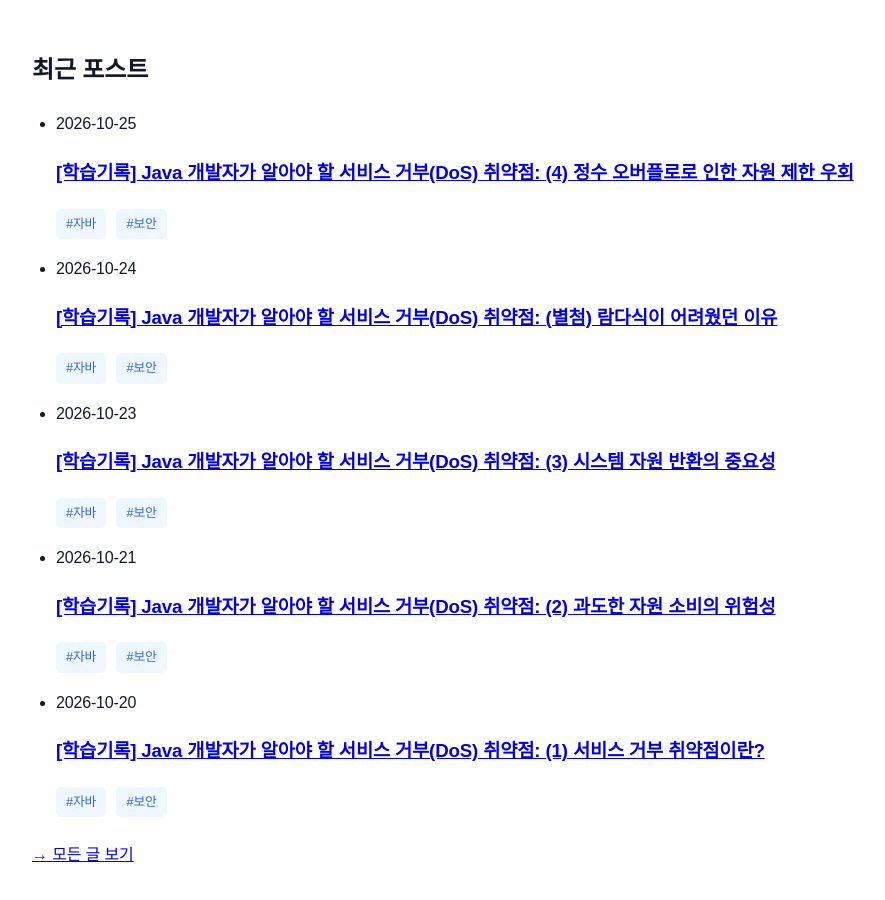
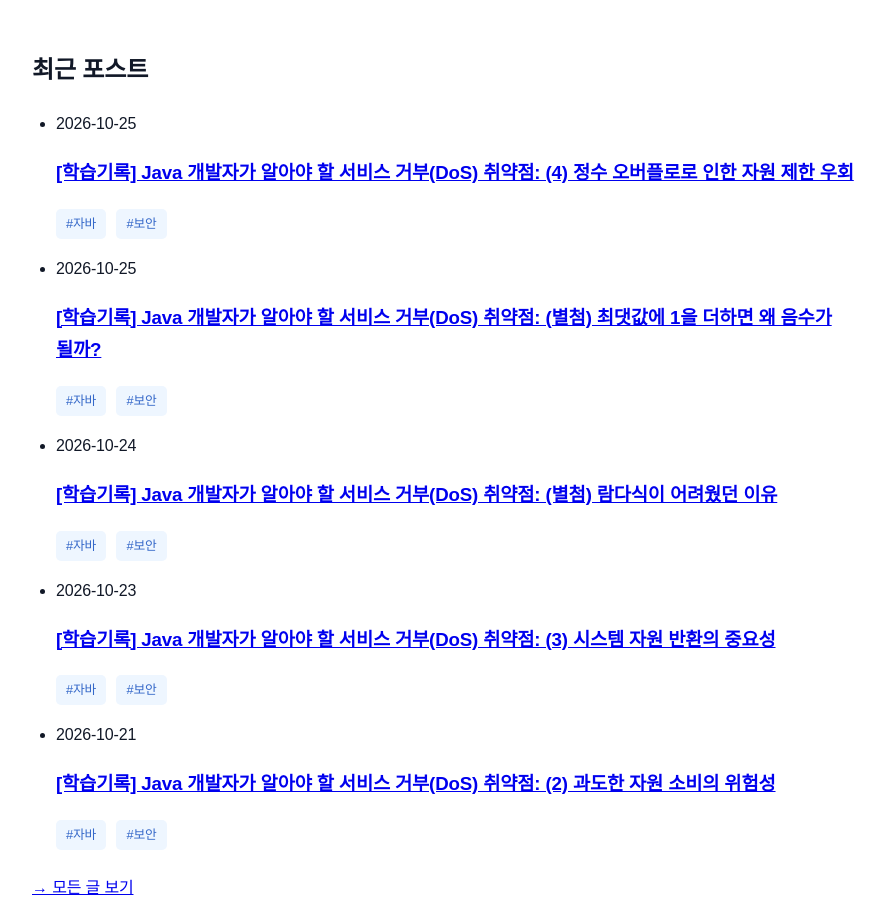
Before and after one commit to sanghoon-lee/sanghoon-lee.github.io, a Jekyll site: the page built from index.md, in a window 1280 px wide and 900 px high, scrolled down 477 px. Shown: the whole window, without its empty margins (194-1079 px from the left). Built offline with Jekyll 4.4.1, drawn with Linux system fonts in a browser that asks for light colours; part of the change alters nothing that is shown.

Commit message:
dos4 별첨 포스팅 추가

````diff
--- a/_data/dos.yml
+++ b/_data/dos.yml
@@ -12,3 +12,5 @@ posts:
     url: "/2026/10/24/dos3-added1/"
   - title: "(4) 정수 오버플로로 인한 자원 제한 우회"
     url: "/2026/10/25/dos4/"
+  - title: "(별첨) 최댓값에 1을 더하면 왜 음수가 될까?"
+    url: "2026/10/25/dos4-signed/"
--- /dev/null
+++ b/_posts/2026-10-25-dos4-signed.md
@@ -0,0 +1,184 @@
+---
+layout: post
+title: "[학습기록] Java 개발자가 알아야 할 서비스 거부(DoS) 취약점: (별첨) 최댓값에 1을 더하면 왜 음수가 될까?"
+date: 2026-10-25
+series: dos
+description: Java에서 사용하는 2의 보수 표현 방식을 알아보고, 정수형 변수의 최댓값에 1을 더하면 최솟값으로 바뀌는 이유를 정리합니다.
+image: /assets/images/oracle.jpg
+categories: 학습기록
+tags:
+  - 자바
+  - 보안
+---
+
+앞선 포스팅에서는 Oracle의 세 번째 DoS 보안 지침인 **DOS-3: Resource limit checks should not suffer from integer overflow**를 살펴보면서 정수 오버플로로 인해 자원 사용량 검증이 우회될 수 있다는 사실을 알아봤습니다.
+
+그 과정에서 `Long.MAX_VALUE`에 1을 더하면 최솟값인 음수로 바뀌는 현상을 확인했습니다.
+
+```java
+long value = Long.MAX_VALUE;
+
+System.out.println(value);     // 9223372036854775807
+System.out.println(value + 1); // -9223372036854775808
+```
+
+그렇다면 **최댓값에 1을 더했을 뿐인데 왜 최솟값인 음수로 바뀌는 것일까요?**
+
+그 이유를 조금 더 자세히 설명하면 좋을 것 같아서 Java에서 사용하는 **2의 보수(2's Complement)** 표현 방식에 대해서 추가적으로 포스팅하게 되었습니다.
+
+---
+
+## 1. 컴퓨터는 음수를 어떻게 표현할까?
+
+컴퓨터는 데이터를 0과 1로 이루어진 비트(Bit)로 표현합니다.
+
+양수는 이진수로 쉽게 표현할 수 있지만, 음수를 표현하려면 별도의 규칙이 필요합니다.
+
+가장 직관적인 방법은 최상위 비트를 부호로 사용하는 것입니다. 예를 들어 8비트에서 최상위 비트가 0이면 양수, 1이면 음수로 정하면 다음과 같습니다.
+
+```text
+0000 0101 =  5
+1000 0101 = -5
+```
+
+이를 부호와 절댓값(Sign-Magnitude) 방식이라고 합니다.
+
+하지만 이 방식은 양수 0과 음수 0이 따로 존재하며, 부호가 다른 숫자끼리 덧셈할 때도 별도의 처리가 필요합니다.
+
+이러한 문제를 해결하기 위해 사용하는 표현 방법 중 하나가 **2의 보수 방식**입니다.
+
+Java의 `byte`, `short`, `int`, `long`도 2의 보수 방식으로 부호 있는 정수를 표현합니다.
+
+---
+
+## 2. 2의 보수란?
+
+2의 보수는 정해진 비트 수 안에서 양수와 음수를 표현하는 방법입니다.
+
+양수를 음수로 변환할 때는 다음 두 단계를 이용할 수 있습니다.
+
+1. 모든 비트를 반전합니다.
+2. 반전한 결과에 1을 더합니다.
+
+예를 들어 8비트에서 `5`를 `-5`로 변환하면 다음과 같습니다.
+
+```mermaid
+flowchart TD
+    A["양수 5<br/>0000 0101"]
+    B["비트 반전<br/>1111 1010"]
+    C["1 더하기 → 음수 -5<br/>1111 1011"]
+
+    A --> B --> C
+
+    classDef normal fill:#EFF6FF,stroke:#3B82F6,color:#1E40AF
+    classDef result fill:#DCFCE7,stroke:#16A34A,color:#166534
+
+    class A,B normal
+    class C result
+```
+
+2의 보수 방식에서는 이렇게 표현한 음수도 일반적인 이진수 덧셈으로 계산할 수 있습니다.
+
+예를 들어 5와 -5를 더하면 다음과 같습니다.
+
+```text
+    0000 0101    5
+  + 1111 1011   -5
+  ------------
+  1 0000 0000
+    └───────┘
+      8비트 결과
+```
+
+8비트를 넘어서는 자리올림을 버리면 결과는 `0000 0000`, 즉 0이 됩니다.
+
+이처럼 **2의 보수 방식에서는 양수와 음수를 동일한 이진수 덧셈 방식으로 처리할 수 있다는 장점**이 있습니다.
+
+---
+
+## 3. 최댓값에 1을 더하면 왜 음수가 될까?
+
+8비트 2의 보수에서 표현할 수 있는 정수의 범위는 -128부터 127까지입니다.
+
+최상위 비트가 0이면 0 이상의 값이고, 1이면 음수를 나타냅니다.
+
+| 비트 패턴 | 십진수 |
+|---|---:|
+| `0000 0000` | 0 |
+| `0000 0001` | 1 |
+| `0111 1111` | 127 (최댓값) |
+| `1000 0000` | -128 (최솟값) |
+| `1111 1111` | -1 |
+
+그렇다면 최댓값인 127에 1을 더하면 어떻게 될까요?
+
+```mermaid
+flowchart TD
+    A["8비트 최댓값<br/>127<br/>0111 1111"]
+    B["1 더하기"]
+    C["연산 결과<br/>1000 0000"]
+    D["최상위 비트가 1<br/>음수로 해석"]
+    E["8비트 최솟값<br/>-128"]
+
+    A --> B --> C --> D --> E
+
+    classDef normal fill:#EFF6FF,stroke:#3B82F6,color:#1E40AF
+    classDef overflow fill:#FEF3C7,stroke:#D97706,color:#92400E
+    classDef result fill:#FEE2E2,stroke:#DC2626,color:#991B1B
+
+    class A normal
+    class B,C overflow
+    class D,E result
+```
+
+수학적으로는 127 + 1 = 128이지만, 8비트 부호 있는 정수로는 128을 표현할 수 없습니다.
+
+따라서 결과의 비트 패턴인 `1000 0000`이 2의 보수 방식에서 -128로 해석되는 것입니다.
+
+Java의 `int`나 `long`에서도 같은 원리가 적용됩니다.
+
+예를 들어 `int`는 32비트 부호 있는 정수형이므로 다음과 같은 결과가 발생합니다.
+
+```java
+int value = Integer.MAX_VALUE;
+
+System.out.println(value);     // 2147483647
+System.out.println(value + 1); // -2147483648
+```
+
+Java의 `int`나 `long`에서 정수 오버플로가 발생하면 표현 가능한 비트 수를 초과한 부분이 버려지면서 수학적인 계산 결과와 다른 값이 만들어집니다.
+
+---
+
+## 4. Java에서 직접 확인해 보기
+
+앞에서는 이해를 돕기 위해 8비트를 기준으로 설명했습니다.
+
+그런데 Java의 `byte` 타입으로 같은 현상을 확인하려면 주의할 점이 있습니다.
+
+Java에서는 `byte` 타입에 덧셈 연산을 수행할 때 `int` 타입으로 변환한 후 계산하기 때문입니다.
+
+```java
+byte value = 127;
+
+System.out.println(value + 1);         // 128
+System.out.println((byte) (value + 1)); // -128
+```
+
+첫 번째 연산에서는 `int` 타입으로 계산하기 때문에 128이 출력됩니다.
+
+두 번째 연산에서는 덧셈 결과를 다시 `byte` 타입으로 변환하면서 하위 8비트만 남게 됩니다. 이 비트 패턴은 2의 보수 방식에서 -128을 나타냅니다.
+
+반면 `int`와 `long`에서는 형변환 없이도 앞서 살펴본 정수 오버플로가 발생합니다.
+
+중요한 점은 **Java에서 일반적인 정수 덧셈 중 오버플로가 발생하더라도 자동으로 예외가 발생하지 않는다는 것**입니다.
+
+---
+
+## 5. 마무리
+
+이러한 특성을 이해하지 못하면 정수 오버플로로 인해 잘못된 계산 결과를 정상적인 값으로 판단할 수 있습니다. 특히 앞선 DOS-3 포스팅에서 살펴본 것처럼 자원 사용량 검증이 우회되는 보안 문제로도 이어질 수 있습니다.
+
+오래전 스마트카드 운영체제인 COS(Card Operating System)와 Java Card Virtual Machine을 개발하던 시절에는 지금처럼 코딩 테스트가 일반적이지 않았습니다.
+
+당시 신입 개발자 채용 면접에서 정수 오버플로와 관련된 문제를 종종 출제하곤 했습니다. 예상하지 못한 질문에 당황하던 지원자들의 모습이 아직도 생생합니다. 지금 생각해 보면 조금 짓궂은 면접관이었던 것 같기도 합니다.
````
